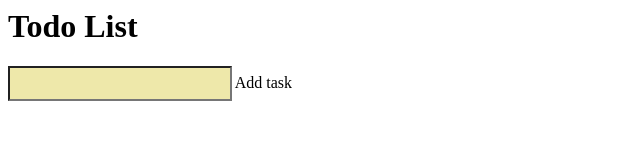
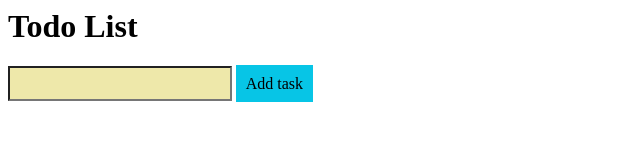
Before and after one commit to amarukorp/todolist, a plain HTML site: page index.html in a window 1280 px wide. Shown: the whole page, without its empty margins (0-640 px from the left). Drawn offline with Linux system fonts and the light colour scheme.

Commit message:
Update index.html
fix a miss-wrote class

```diff
--- a/index.html
+++ b/index.html
@@ -9,7 +9,7 @@
 <body>
     <h1>Todo List</h1>
     <input id="input">
-    <span id="addTaskButton" class="butgitton"> Add task</span>
+    <span id="addTaskButton" class="button"> Add task</span>
     <ul id="listOfTasks"></ul>
     <script src="./addTask.js"> </script>
 </body>
```
